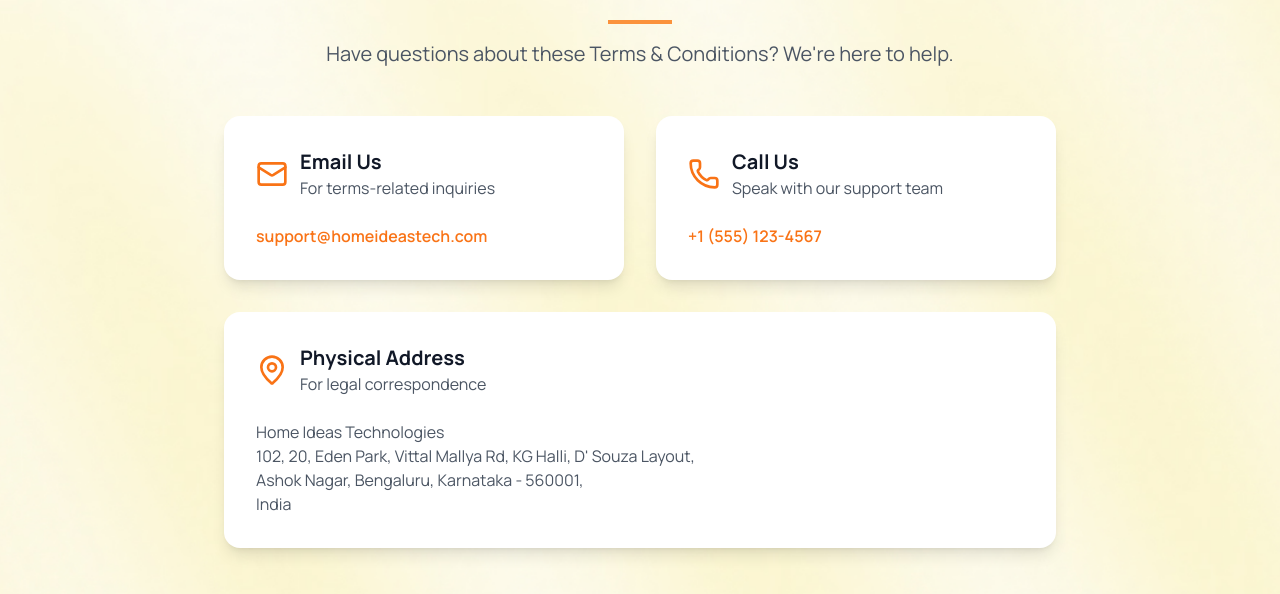
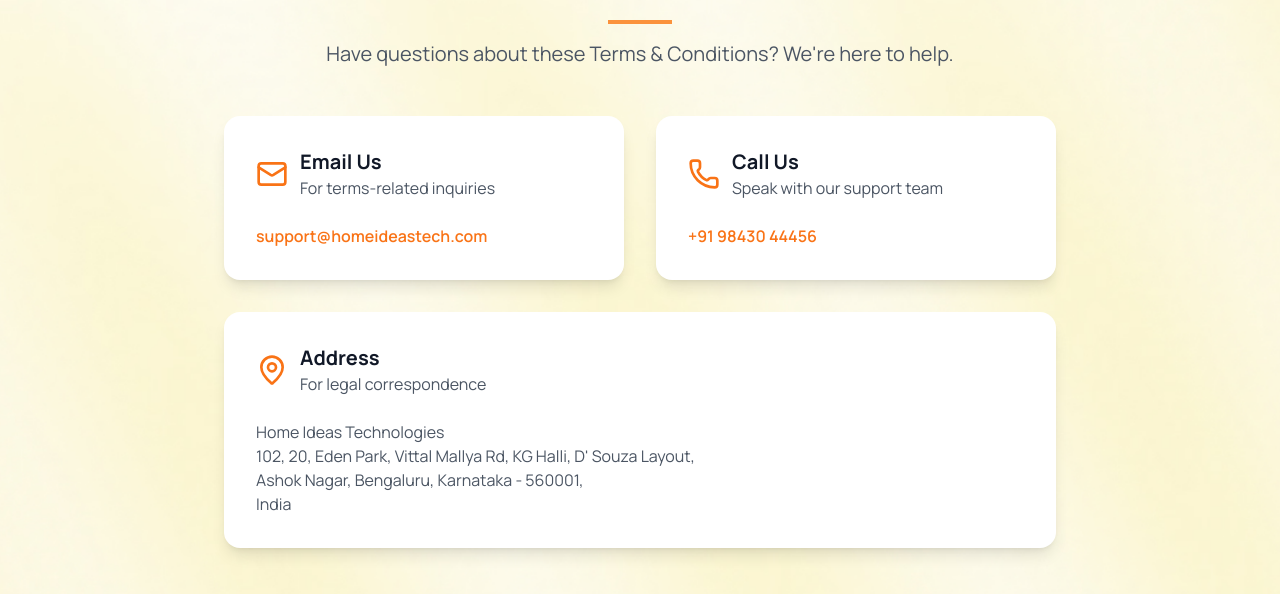
Before and after one commit to Sanjayuiux/homeideas, a Next.js app: page /term-of-services in a window 1280 px wide. Shown: the part 3784-4378 px from the top of the page. Built offline with nearby package versions, Linux system fonts and the light colour scheme.

Commit message:
add navigation link for cards in term of services page

```diff
--- a/src/app/term-of-services/page.tsx
+++ b/src/app/term-of-services/page.tsx
@@ -228,7 +228,8 @@
             </p>
           </div>
 
-          <div className="grid md:grid-cols-2 gap-8 mb-8">
+          <a href="mailto:support@homeideastech.com" target='_blank'>
+            <div className="grid md:grid-cols-2 gap-8 mb-8">
             <div className="bg-white rounded-2xl p-8 shadow-lg">
               <div className="flex items-center mb-6">
                 <Mail className="w-8 h-8 text-orange-500 mr-3" />
@@ -242,7 +243,8 @@
               </a>
             </div>
 
-            <div className="bg-white rounded-2xl p-8 shadow-lg">
+            <a href="tel:+919843044456">
+              <div className="bg-white rounded-2xl p-8 shadow-lg">
               <div className="flex items-center mb-6">
                 <Phone className="w-8 h-8 text-orange-500 mr-3" />
                 <div>
@@ -250,17 +252,20 @@
                   <p className="text-gray-600">Speak with our support team</p>
                 </div>
               </div>
-              <a href="tel:+15551234567" className="text-orange-500 font-semibold hover:text-orange-600 transition-colors">
-                +1 (555) 123-4567
+              <a href="tel:+919843044456" className="text-orange-500 font-semibold hover:text-orange-600 transition-colors">
+                +91 98430 44456
               </a>
             </div>
+            </a>
           </div>
+          </a>
 
-          <div className="bg-white rounded-2xl p-8 shadow-lg">
+          <a href="https://maps.app.goo.gl/JU9XXXdJoKhLH2N76" target='_blank'>
+            <div className="bg-white rounded-2xl p-8 shadow-lg">
             <div className="flex items-center mb-6">
               <MapPin className="w-8 h-8 text-orange-500 mr-3" />
               <div>
-                <h3 className="text-xl font-bold text-gray-900">Physical Address</h3>
+                <h3 className="text-xl font-bold text-gray-900">Address</h3>
                 <p className="text-gray-600">For legal correspondence</p>
               </div>
             </div>
@@ -271,6 +276,7 @@
               India
             </address>
           </div>
+          </a>
 
           <div className="mt-12 text-center">
             <div className="bg-white rounded-2xl p-8 shadow-lg">
```
